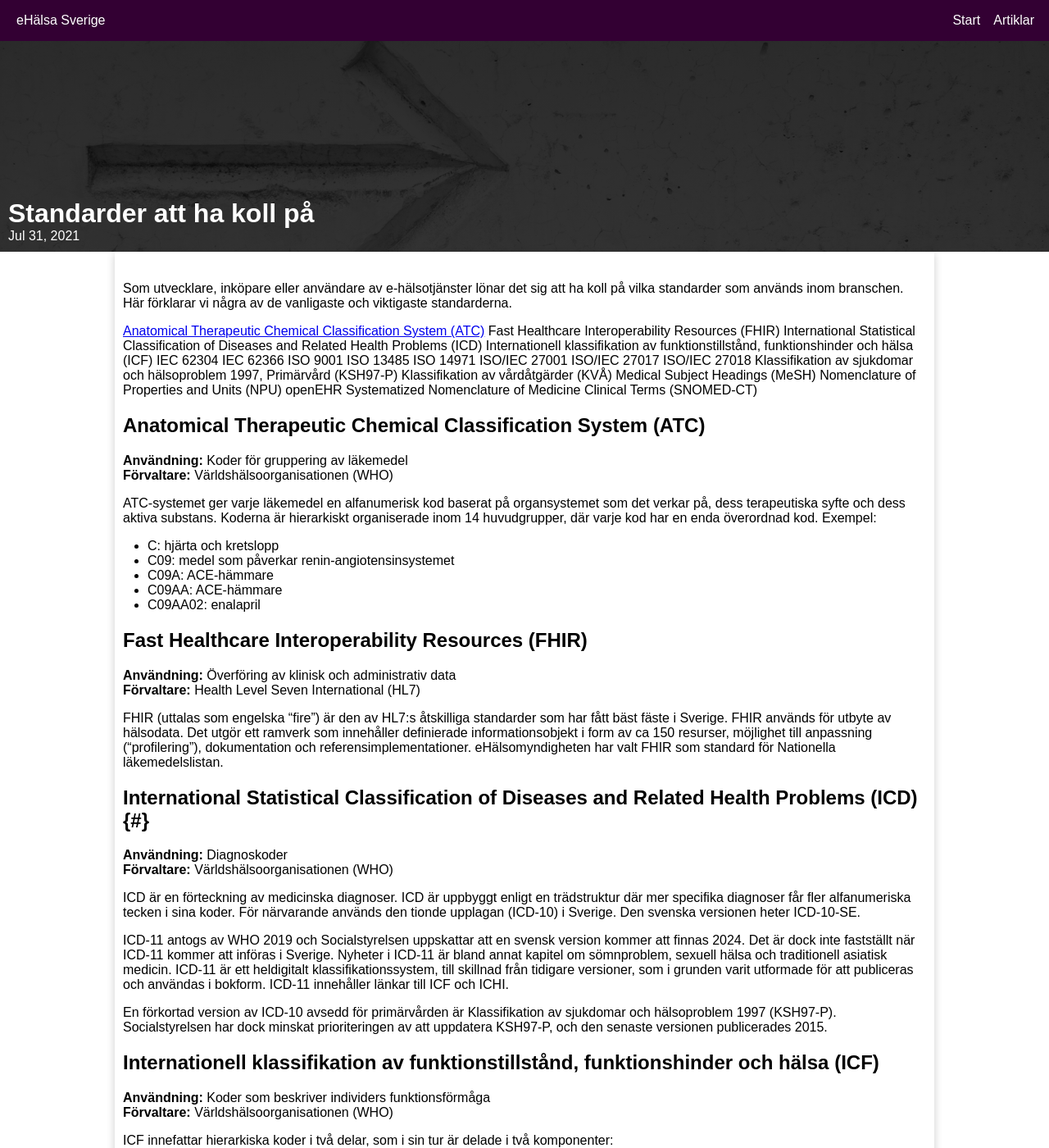
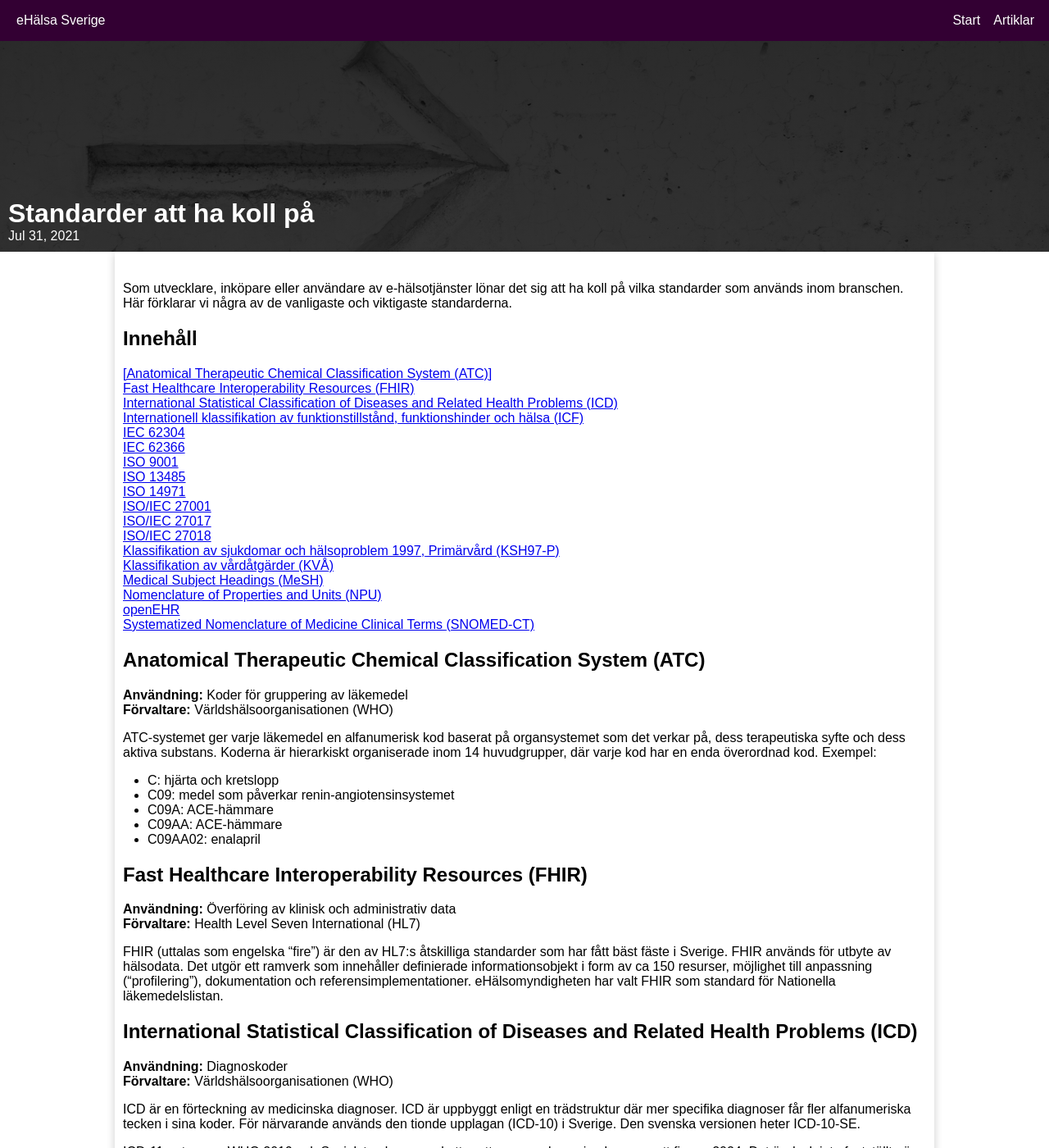
Before and after one commit to teddykladdkak/ehalsa-sverige, a Jekyll site: the page built from _posts/2021-07-31-standarder att ha koll på.markdown, in a window 1280 px wide and 1400 px high. Shown: the whole window at 82% size. Built offline with Jekyll 4.4.1, drawn with Linux system fonts in a browser that asks for light colours; some of the changed text lies outside the part shown.

Commit message:
uppdaterat artikel om standarder

```diff
--- a/_posts/2021-07-31-standarder att ha koll på.markdown
+++ b/_posts/2021-07-31-standarder att ha koll på.markdown
@@ -12,24 +12,25 @@ sitemap:
 ---
 Som utvecklare, inköpare eller användare av e-hälsotjänster lönar det sig att ha koll på vilka standarder som används inom branschen. Här förklarar vi några av de vanligaste och viktigaste standarderna.
 
-[Anatomical Therapeutic Chemical Classification System (ATC)](#atc)
-Fast Healthcare Interoperability Resources (FHIR)
-International Statistical Classification of Diseases and Related Health Problems (ICD)
-Internationell klassifikation av funktionstillstånd, funktionshinder och hälsa (ICF)
-IEC 62304
-IEC 62366
-ISO 9001
-ISO 13485
-ISO 14971
-ISO/IEC 27001
-ISO/IEC 27017
-ISO/IEC 27018
-Klassifikation av sjukdomar och hälsoproblem 1997, Primärvård (KSH97-P)
-Klassifikation av vårdåtgärder (KVÅ)
-Medical Subject Headings (MeSH)
-Nomenclature of Properties and Units (NPU)
-openEHR
-Systematized Nomenclature of Medicine Clinical Terms (SNOMED-CT)
+## Innehåll
+[[Anatomical Therapeutic Chemical Classification System (ATC)]](#atc)\
+[Fast Healthcare Interoperability Resources (FHIR)](#fhir)\
+[International Statistical Classification of Diseases and Related Health Problems (ICD)](#icd)\
+[Internationell klassifikation av funktionstillstånd, funktionshinder och hälsa (ICF)](#icf)\
+[IEC 62304](#iec-6230)\
+[IEC 62366](#iec-6236)\
+[ISO 9001](#iso-900)\
+[ISO 13485](#iso-1348)\
+[ISO 14971](#iso-1497)\
+[ISO/IEC 27001](#iso-ie)\
+[ISO/IEC 27017](#iso-ie)\
+[ISO/IEC 27018](#iso-ie)\
+[Klassifikation av sjukdomar och hälsoproblem 1997, Primärvård (KSH97-P)](#ksh97-)\
+[Klassifikation av vårdåtgärder (KVÅ)](#kvå)\
+[Medical Subject Headings (MeSH)](#mesh)\
+[Nomenclature of Properties and Units (NPU)](#npu)\
+[openEHR](#openehr)\
+[Systematized Nomenclature of Medicine Clinical Terms (SNOMED-CT)](#snomed-c)
 
 ## Anatomical Therapeutic Chemical Classification System (ATC) {#atc}
 **Användning:** Koder för gruppering av läkemedel\
```
Also changed, not shown: other parts of _posts/2021-07-31-standarder att ha koll på.markdown (+16 -16 lines).
